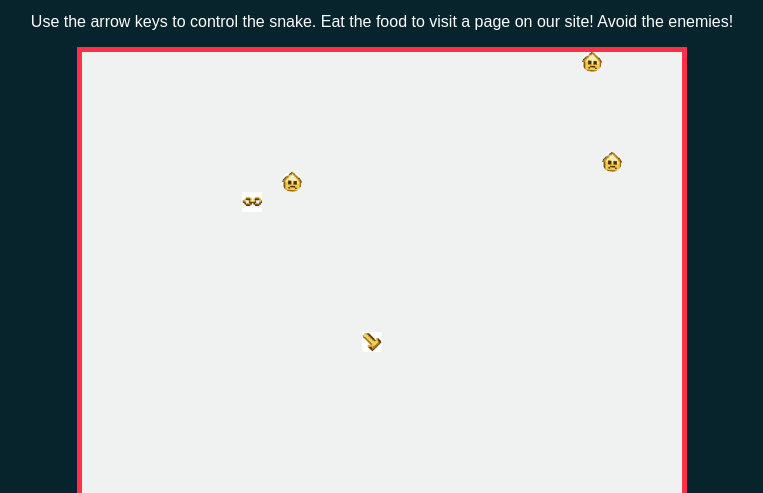
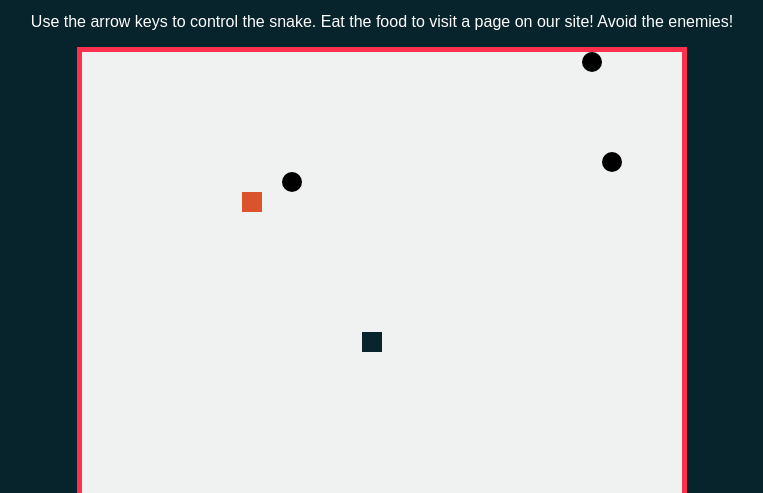
Before and after one commit to ldeer90/404-snake-game, a plain HTML site: page index.html in a window 1280 px wide. Shown: the part 307-800 px from the top of the page, without its empty margins (258-1021 px from the left). Drawn offline with Linux system fonts and the light colour scheme.

Commit message:
Reverted to basic graphics

```diff
--- a/script.js
+++ b/script.js
@@ -47,18 +47,11 @@ function updateSnake() {
 }
 
 function drawSnake(board) {
-  snake.forEach((segment, index) => {
+  snake.forEach((segment) => {
     const snakeElement = document.createElement('div');
     snakeElement.style.gridRowStart = segment.y;
     snakeElement.style.gridColumnStart = segment.x;
     snakeElement.classList.add('snake');
-    if (index === 0) {
-      snakeElement.style.backgroundImage = "url('graphics/head.png')";
-      snakeElement.style.backgroundSize = "cover";
-    } else if (index === snake.length - 1) {
-      snakeElement.style.backgroundImage = "url('graphics/tail.png')";
-      snakeElement.style.backgroundSize = "cover";
-    }
     board.appendChild(snakeElement);
   });
 }
--- a/style.css
+++ b/style.css
@@ -20,34 +20,33 @@ body {
 }
 
 .snake {
-  background-image: url('graphics/body.png');
-  background-size: cover;
+  background-color: #08242C; /* From blanktheory.com.au */
 }
 
 .food {
-  background-image: url('graphics/food.png'); /* Replace with actual sprite */
+  background-color: #FF304D; /* From blanktheory.com.au */
   background-size: cover;
 }
 
 .food.homepage {
-  background-image: url('graphics/homepage.png');
+  background-color: #5bbad5; /* From blanktheory.com.au */
   background-size: cover;
 }
 
 .food.services {
-  background-image: url('graphics/working link.png');
+  background-color: #da532c; /* From blanktheory.com.au */
   background-size: cover;
 }
 
 .food.blog {
-  background-image: url('graphics/blog.png');
+  background-color: #FFFFFF; /* From blanktheory.com.au */
   background-size: cover;
 }
 
 .food.enemy {
-  background-image: url('graphics/enemy.png');
+  background-color: black;
+  border-radius: 50%;
   background-size: cover;
-  border-radius: 50%;
 }
 
 a {
```
